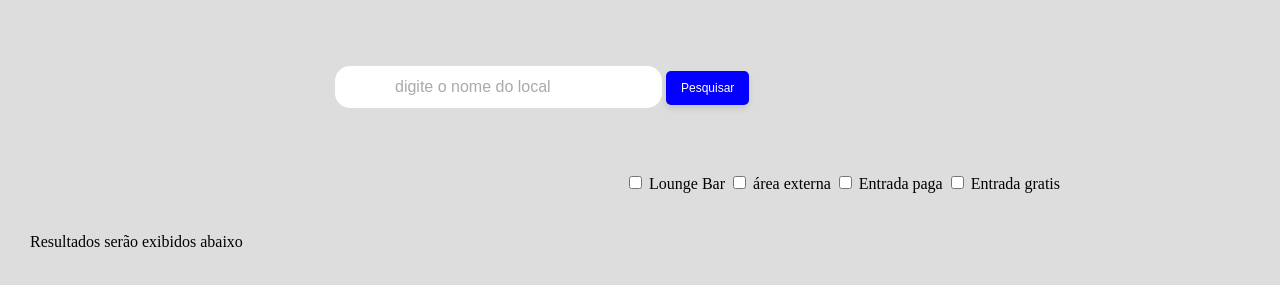
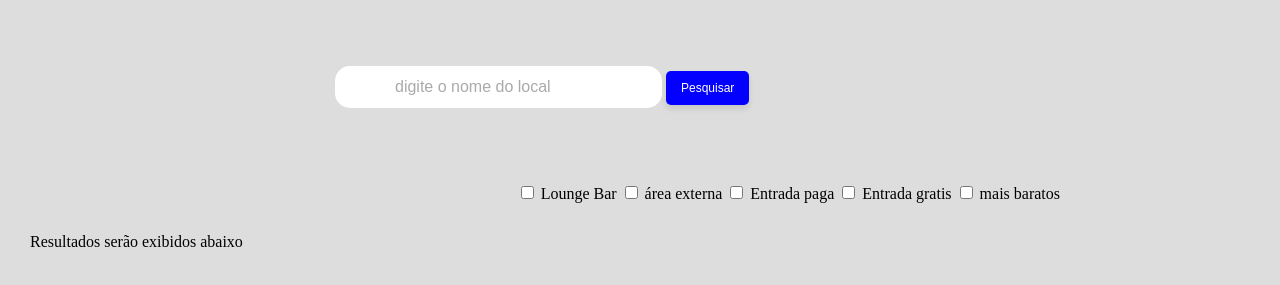
Before and after one commit to Fernandoslp/Go_out, a plain HTML site: page index.html in a window 1280 px wide. Shown: the part 99-384 px from the top of the page. Drawn offline with Linux system fonts and the light colour scheme.

Commit message:
att dados e tags

```diff
--- a/dados.js
+++ b/dados.js
@@ -5,7 +5,7 @@ let dados= [
         local:"Endereço:Rua Irineu Bonardi, 173 - Vila Pedroso, São Paulo - SP, 08011-180",
         link: "https://www.instagram.com/varandeck/",
         imagem:"imagens/ftvarandeck.png",
-        tags: ['Lounge Bar', 'área externa', 'Entrada paga'],
+        tags: ['Lounge Bar', 'área externa', 'Entrada paga','mais baratos'],
         id: 1
      },
      {
@@ -23,7 +23,7 @@ let dados= [
         local:"Endereço:Rua São Teodoro, 193 - Itaquera, São Paulo - SP, 08290-005",
         link: "https://www.instagram.com/itaquerabeachbar?igsh=MWx3bHRwemxkZjB2Nw==",
         imagem: "imagens/ftitaquerabeachbar.jpg",
-        tags: ['Lounge Bar', 'área externa'],
+        tags: ['Lounge Bar', 'área externa','mais baratos'],
         id: 3
      },
      {
@@ -50,7 +50,7 @@ let dados= [
       local:"Endereço:R. Siqueira Campos, 252 - Centro de Guarulhos, Guarulhos - SP, 07110-110",
       link: "https://www.instagram.com/barpitangueira",
       imagem: "imagens/ftbarpitangueira.jpg",
-      tags: ['Lounge Bar','Entrada paga'],
+      tags: ['Lounge Bar','Entrada paga','área externa'],
       id: 6
    },
    {
@@ -76,9 +76,37 @@ let dados= [
       descricao : "Local com parte interna e algumas mesas na calçada, drinks variados e projetor que passa o jogos de futebol geralmente",
       local:"Endereço:R. Tiago Ferreira, 390 - Vila Pedroso, São Paulo - SP, 08011-270",
       link: "https://www.instagram.com/drinkeria.lux",
-      imagem: "imagens/ftbardojuizimperador.jpg",
+      imagem: "imagens/ftdrinkerialux.jpg",
       tags: ['Lounge Bar','Entrada gratis'],
       id: 9
    },
+   {
+      titulo : "The Place Drinks",
+      descricao : `Local com parte interna e externa com bastante espaço, drinks variados e sempre lotado
+      com eventos variados que pode podem ser conferidos pelas redes socias do local`,
+      local:"Endereço:Av. São Miguel 5057 (Parque Boturussu), São Paulo, SP ",
+      link: "https://www.instagram.com/theplacedrinks?igsh=aHU3bmx6c2ZpMW0w",
+      imagem: "imagens/fttheplacedrinks.jpg",
+      tags: ['Lounge Bar','Entrada paga'],
+      id: 10
+   },
+   {
+      titulo : "Prainha Lounge Bar",
+      descricao : "Local com parte interna com bastante espaço e um leve canto externo, drinks variados e ótimos preços",
+      local:"Endereço:Av. São Miguel 5057 (Parque Boturussu), São Paulo, SP ",
+      link: "https://www.instagram.com/prainhaloungebar?igsh=djNsOHhhYTVuMWtn",
+      imagem: "imagens/ftprainhaloungebar.jpg",
+      tags: ['Lounge Bar','Entrada paga','mais baratos'],
+      id: 11
+   },
+   {
+      titulo : "Dos Crias Bar",
+      descricao : "Local agradável com bons preços parte interna mais algumas mesas na calçada do local",
+      local:"Endereço:R. Vilma, 145 - Vila Jacuí, São Paulo - SP, 08060-090 ",
+      link: "https://www.instagram.com/doscriasbar?igsh=YzduMXB2NWpyc2Y1",
+      imagem: "imagens/ftdoscriasbar.jpg",
+      tags: ['Lounge Bar','Entrada gratis','mais baratos'],
+      id: 11
+   },
 
  ];
--- a/index.html
+++ b/index.html
@@ -22,6 +22,7 @@
             <label><input type="checkbox" value="área externa"> área externa</label>
             <label><input type="checkbox" value="Entrada paga"> Entrada paga</label>
             <label><input type="checkbox" value="Entrada gratis"> Entrada gratis</label>
+            <label><input type="checkbox" value="mais baratos"> mais baratos</label>
         </div>
 
 
--- a/style.css
+++ b/style.css
@@ -14,7 +14,8 @@ header {
 .tags {
     float: right; /* posição do lado direito */
     margin-right: 200px; /* espaçamento entre o lado direito da tela */
-    margin-top: 50px;/* espaçamento entre o topo da tela */
+    margin-top: 60px;/* espaçamento entre o topo da tela */
+    align-items: flex-start; /* Alinha no topo */
 }
 
 section{
```
Also changed, not shown: imagens/ftdoscriasbar.jpg (added), imagens/ftdrinkerialux.jpg (added), imagens/ftprainhaloungebar.jpg (added), imagens/fttheplacedrinks.jpg (added).
